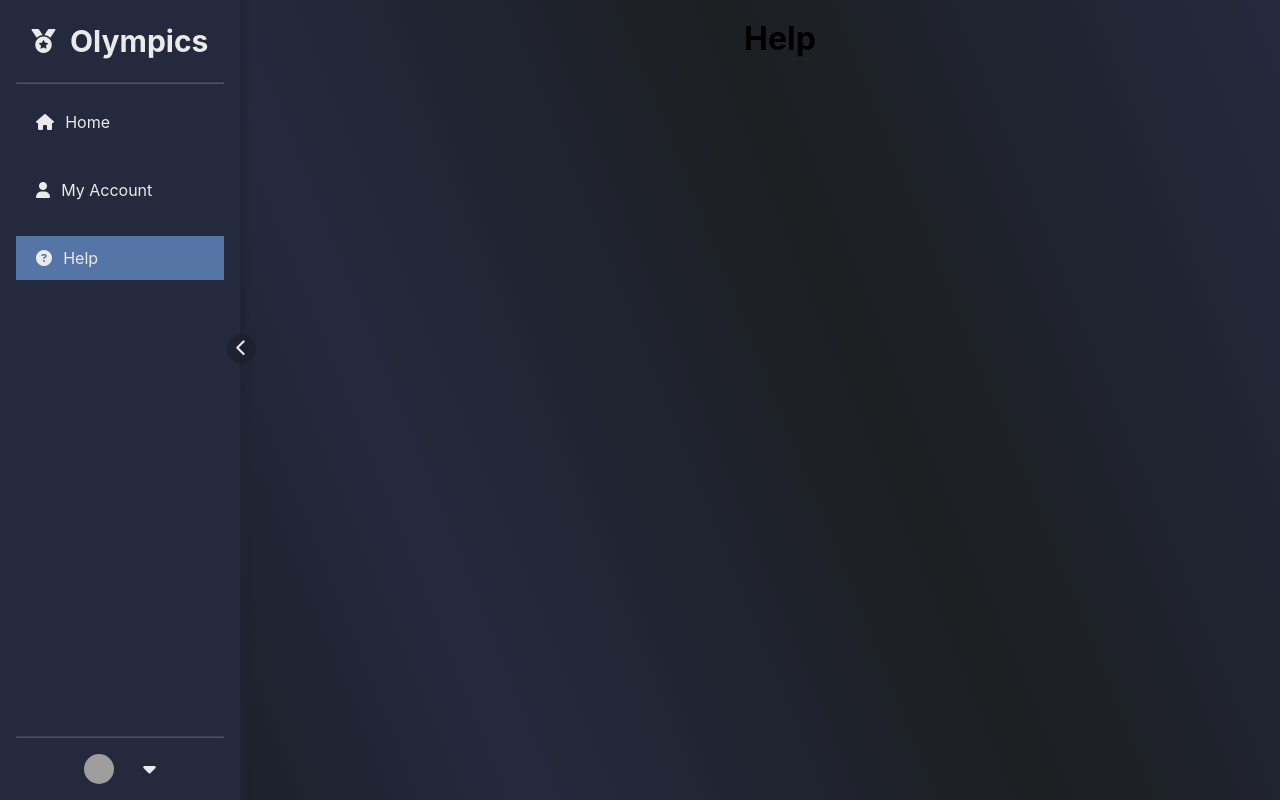
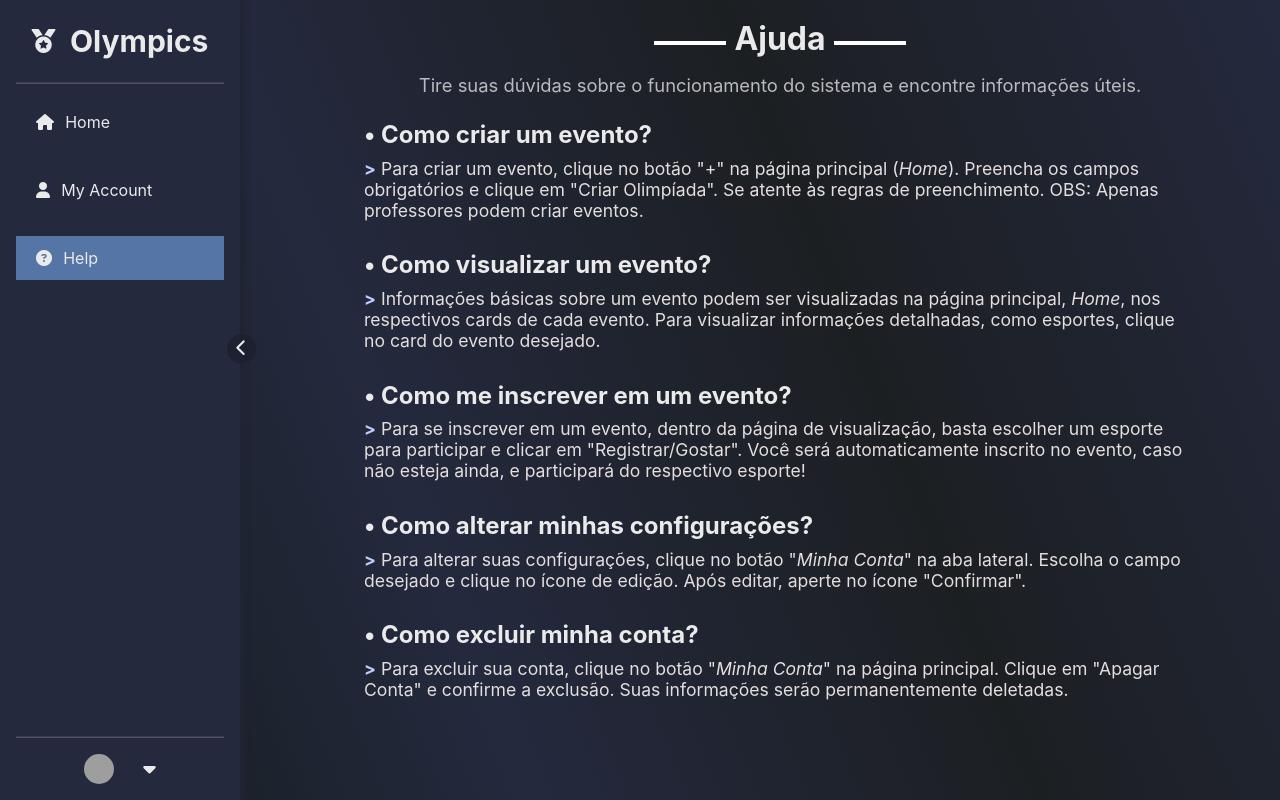
Before and after one commit to phdaccache/Projeto_MC656, a React (Create React App) app in the folder frontend/: page /help in a window 1280 px wide. Built offline with nearby package versions, Linux system fonts and the light colour scheme; no server answers; sample sign-in values are in the browser's storage; grey boxes are pictures that could not be loaded.

Commit message:
feat: add HelpPage final content and styles

```diff
--- a/frontend/src/pages/HelpPage/HelpPage.css
+++ b/frontend/src/pages/HelpPage/HelpPage.css
@@ -1,3 +1,22 @@
-.help {
+.help-container {
+  color: #eaeaea;
+  max-width: 65vw;
+  margin: 0 auto;
+}
 
+.help-section h2 {
+  margin-bottom: 0.55rem;
 }
+
+.help-section p {
+  color: #e4dede;
+  margin-bottom: 1.2rem;
+  font-size: 1.1rem;
+  word-wrap: break-word;
+  margin-bottom: 1.85rem;
+}
+
+.help-section span {
+  color: #becdff;
+  font-weight: bold;
+}
--- a/frontend/src/pages/HelpPage/HelpPage.jsx
+++ b/frontend/src/pages/HelpPage/HelpPage.jsx
@@ -2,6 +2,39 @@ import "./HelpPage.css";
 
 export default function HelpPage() {
   return (
-    <h1>Help</h1>
+    <div className="help-page-container">
+      <div className="page-title">
+        <h1>
+          <span>Ajuda</span>
+        </h1>
+        <p>
+          Tire suas dúvidas sobre o funcionamento do sistema e encontre informações úteis.
+        </p>
+      </div>
+      <div className="help-container">
+        <div className="help-section">
+          <h2>• Como criar um evento?</h2>
+          <p>
+          <span>&gt;</span> Para criar um evento, clique no botão "+" na página principal (<em>Home</em>). Preencha os campos obrigatórios e clique em "Criar Olimpíada". Se atente às regras de preenchimento. OBS: Apenas professores podem criar eventos.
+          </p>
+          <h2>• Como visualizar um evento?</h2>
+          <p>
+          <span>&gt;</span>  Informações básicas sobre um evento podem ser visualizadas na página principal, <em>Home</em>, nos respectivos cards de cada evento. Para visualizar informações detalhadas, como esportes, clique no card do evento desejado.
+          </p>
+          <h2>• Como me inscrever em um evento?</h2>
+          <p>
+          <span>&gt;</span> Para se inscrever em um evento, dentro da página de visualização, basta escolher um esporte para participar e clicar em "Registrar/Gostar". Você será automaticamente inscrito no evento, caso não esteja ainda, e participará do respectivo esporte!
+          </p>
+          <h2>• Como alterar minhas configurações?</h2>
+          <p>
+          <span>&gt;</span>  Para alterar suas configurações, clique no botão "<em>Minha Conta</em>" na aba lateral. Escolha o campo desejado e clique no ícone de edição. Após editar, aperte no ícone "Confirmar".
+          </p>
+          <h2>• Como excluir minha conta?</h2>
+          <p>
+          <span>&gt;</span> Para excluir sua conta, clique no botão "<em>Minha Conta</em>" na página principal. Clique em "Apagar Conta" e confirme a exclusão. Suas informações serão permanentemente deletadas.
+          </p>
+        </div>
+      </div>
+    </div>
   );
 };
```
